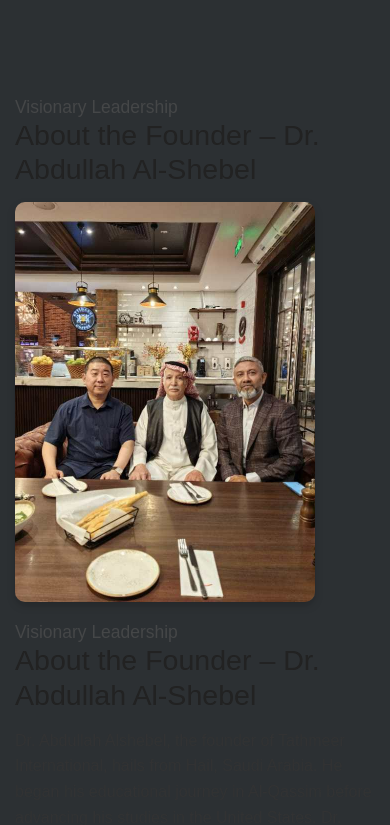
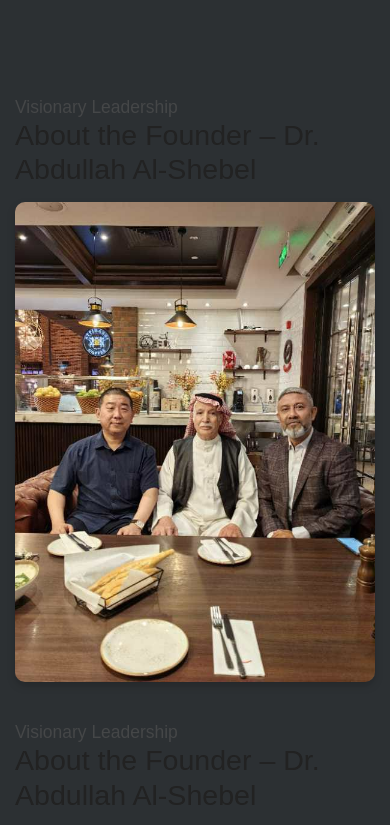
Before and after one commit to Thathmeer/tathmeer.com.sa, a plain HTML site: page index.html in a window 390 px wide. Shown: the part 1926-2751 px from the top of the page. Drawn offline with Linux system fonts and the light colour scheme; files that its build step writes are made by us from their sources.

Commit message:
Update demo.css

```diff
--- a/css/demo.css
+++ b/css/demo.css
@@ -197,11 +197,24 @@ p.codrops-demos a.current-demo:hover{
     height: 100%;
 }
 
+
+/* Media Queries */
+@media screen and (max-width: 767px) {
+	.container > header{
+		text-align: center;
+	}
+	p.codrops-demos {
+		position: relative;
+		top: auto;
+		left: auto;
+	}
+}
+
 .founder-section {
     display: flex;
-    flex-wrap: wrap;
-    align-items: flex-start;
-    gap: 20px;
+    align-items: flex-start; /* Align items at the top */
+    gap: 20px; /* Add space between the image and text */
+    flex-wrap: wrap; /* Allow wrapping on small screens */
 }
 
 .image-container {
@@ -240,14 +253,18 @@ p.codrops-demos a.current-demo:hover{
     margin-bottom: 1em;
 }
 
-/* Media Queries */
-@media screen and (max-width: 767px) {
-	.container > header{
-		text-align: center;
-	}
-	p.codrops-demos {
-		position: relative;
-		top: auto;
-		left: auto;
-	}
+/* Optional: Media query for small screens */
+@media (max-width: 768px) {
+    .founder-section {
+        flex-direction: column;
+        align-items: center;
+    }
+
+    .image-container, .text-content {
+        max-width: 100%;
+    }
+
+    .image-container {
+        margin-bottom: 20px;
+    }
 }
```
